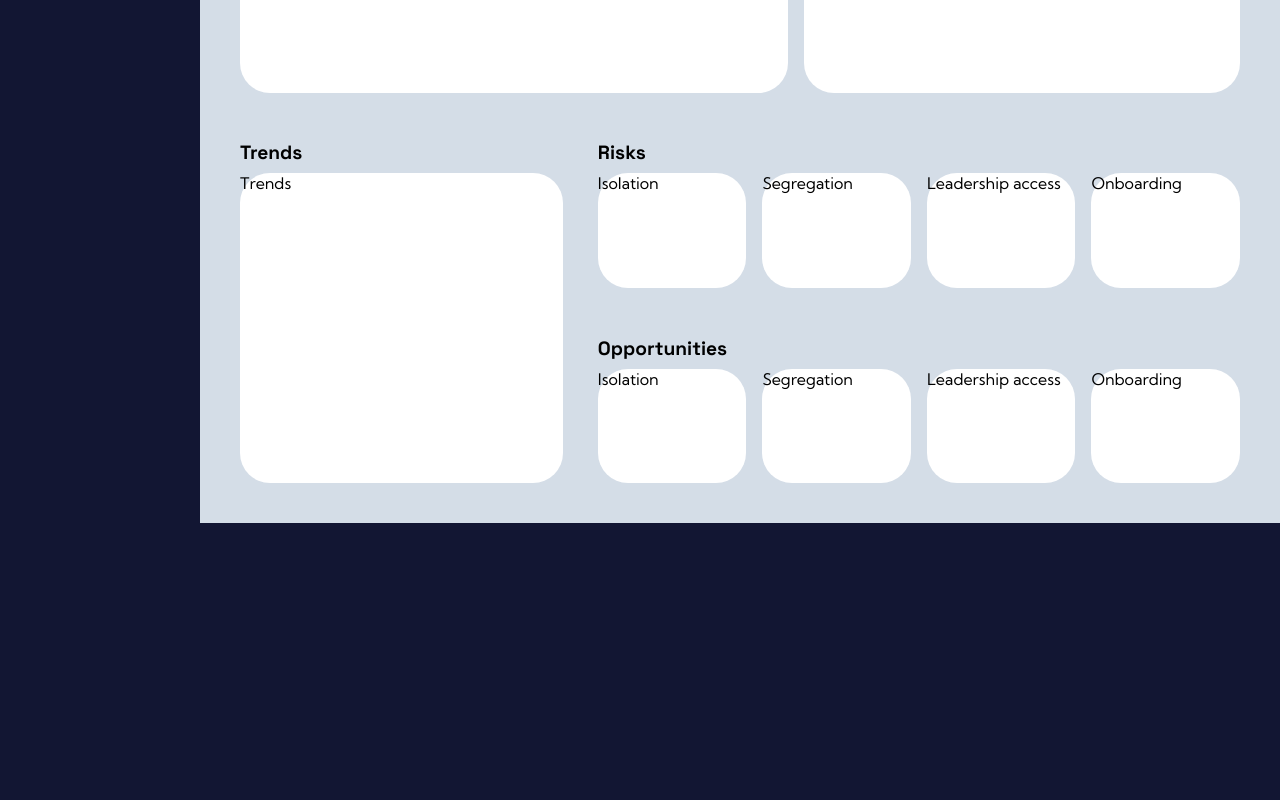
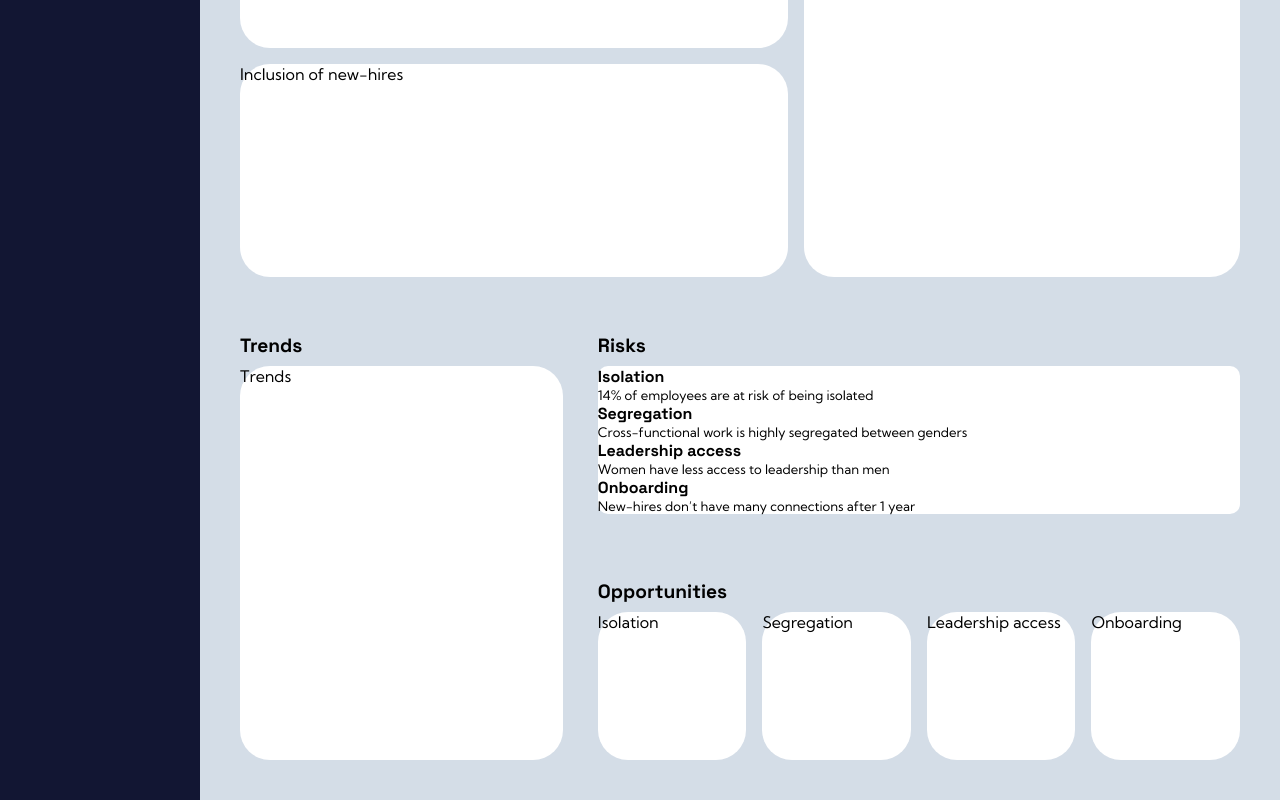
Before and after one commit to JTKsson/jolint-dashboard, a Next.js app: page / in a window 1280 px wide. Shown: the part 764-1564 px from the top of the page. Before the commit the page ends 1287 px from the top, so only its background shows below. Built offline with nearby package versions, Linux system fonts and the light colour scheme.

Commit message:
add risks card component to frame with style

```diff
--- a/src/app/components/Frame/Frame.jsx
+++ b/src/app/components/Frame/Frame.jsx
@@ -1,4 +1,5 @@
 import InclusionScoreCard from '../InclusionScoreCard/InclusionScoreCard'
+import RisksCard from '../RisksCard'
 import WeeklyInclusionScoreCard from '../WeeklyScoreCard/WeeklyScoreCard'
 import styles from './frame.module.css'
 
@@ -34,10 +35,11 @@ export default function Frame() {
         <div className={styles.rightColumn}>
           <GridItem className={styles.title}>Risks</GridItem>
           <div className={styles.rightColumnTop}>
-            <GridItem className={styles.frame25}>Isolation</GridItem>
+            <RisksCard />
+            {/* <GridItem className={styles.frame25}>Isolation</GridItem>
             <GridItem className={styles.frame25}>Segregation</GridItem>
             <GridItem className={styles.frame25}>Leadership access</GridItem>
-            <GridItem className={styles.frame25}>Onboarding</GridItem>
+            <GridItem className={styles.frame25}>Onboarding</GridItem> */}
           </div>
           <GridItem className={styles.title}>Opportunities</GridItem>
           <div className={styles.rightColumnBottom}>
--- a/src/app/components/Frame/frame.module.css
+++ b/src/app/components/Frame/frame.module.css
@@ -38,7 +38,7 @@
   margin-left: 1.2rem;
 }
 
-.rightColumnTop,
+/* .rightColumnTop, */
 .rightColumnBottom {
   display: grid;
   grid-template-columns: repeat(4, 1fr);
@@ -57,10 +57,15 @@
 .frame75,
 .frame50,
 .frame33,
-.leftBox {
+.leftBox,
+.rightColumnTop {
   background-color: white;
   border-radius: 30px;
   margin: 0.5rem;
+  -webkit-border-radius: 30px;
+  -moz-border-radius: 30px;
+  -ms-border-radius: 30px;
+  -o-border-radius: 30px;
 }
 
 @media (max-width: 768px) {
```
